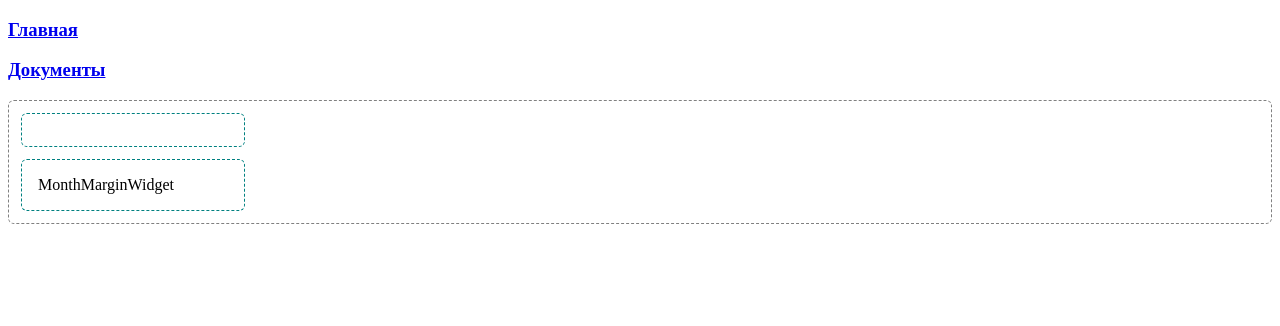
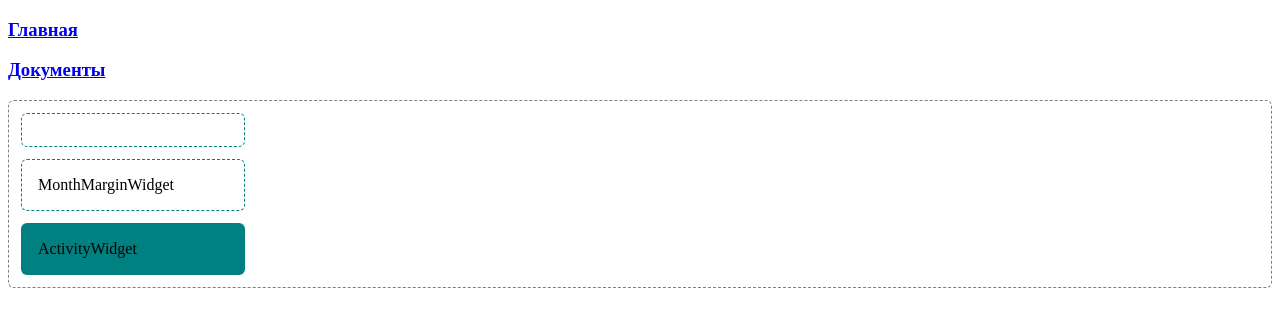
Before and after one commit to romyi/a-channel-front, a React (Vite) app: page / in a window 1280 px wide. Shown: the top 326 px of the page. Built offline with nearby package versions, Linux system fonts and the light colour scheme.

Commit message:
clean some

```diff
--- /dev/null
+++ b/src/Blocks/Widgets/ActivityWidget/ActivityWidget.emotion.js
@@ -0,0 +1,10 @@
+import styled from "@emotion/styled";
+
+export const Appearance = styled.section`
+  border: 1px dashed teal;
+  padding: 1rem;
+  border-radius: 6px;
+  margin: 12px;
+  max-width: 190px;
+  background-color: teal;
+`;
--- /dev/null
+++ b/src/Blocks/Widgets/ActivityWidget/ActivityWidget.jsx
@@ -0,0 +1,10 @@
+import React from 'react'
+import { Appearance } from './ActivityWidget.emotion'
+
+const ActivityWidget = () => {
+  return (
+    <Appearance>ActivityWidget</Appearance>
+  )
+}
+
+export default ActivityWidget
--- /dev/null
+++ b/src/Blocks/Widgets/ActivityWidget/index.js
@@ -0,0 +1,2 @@
+import { default as ActivityWidget } from "./ActivityWidget";
+export default ActivityWidget;
--- a/src/Blocks/Widgets/Widgets.jsx
+++ b/src/Blocks/Widgets/Widgets.jsx
@@ -1,14 +1,17 @@
 import React from 'react'
+import ActivityWidget from './ActivityWidget';
 import MonthMarginWidget from './MonthMarginWidget';
 import PayoutWidget from './PayoutWidget'
 import { DashedCont } from './Widgets.emotion'
 
 const Widgets = ({interfaces}) => {
   const implViewPayout = interfaces?.includes('view-payout');
+  const implViewActivity = interfaces?.includes('view-activity');
   return (
     <DashedCont>
       {implViewPayout && <PayoutWidget />}
       {implViewPayout && <MonthMarginWidget />}
+      {implViewActivity && <ActivityWidget />}
     </DashedCont>
   )
 }
--- a/src/Core/CoreNavigation.jsx
+++ b/src/Core/CoreNavigation.jsx
@@ -1,6 +1,6 @@
 import React from 'react'
 import { Link } from 'wouter'
-import useBlockListQuery from '../acess-api-app/useBlockListQuery'
+import { useBlockListQuery } from '../acess-api-app'
 import useMeta from './meta'
 
 const CoreNavigation = () => {
--- a/src/Core/CoreRouter.jsx
+++ b/src/Core/CoreRouter.jsx
@@ -1,6 +1,6 @@
 import React from 'react'
 import { Route } from 'wouter'
-import useBlockListQuery from '../acess-api-app/useBlockListQuery'
+import { useBlockListQuery } from '../acess-api-app'
 import useMeta from './meta'
 import RuntimeBlockLoader from './RuntimeBlockLoader'
 
--- a/src/acess-api-app/index.js
+++ b/src/acess-api-app/index.js
@@ -5,7 +5,8 @@ import {
 } from "@tanstack/react-query";
 import axios from "axios";
 import usePayoutQuery from "./usePayoutQuery";
+import useBlockListQuery from "./useBlockListQuery";
 
 const queryClient = new QueryClient();
 
-export { QueryClientProvider, queryClient, usePayoutQuery };
+export { QueryClientProvider, queryClient, usePayoutQuery, useBlockListQuery };
```
